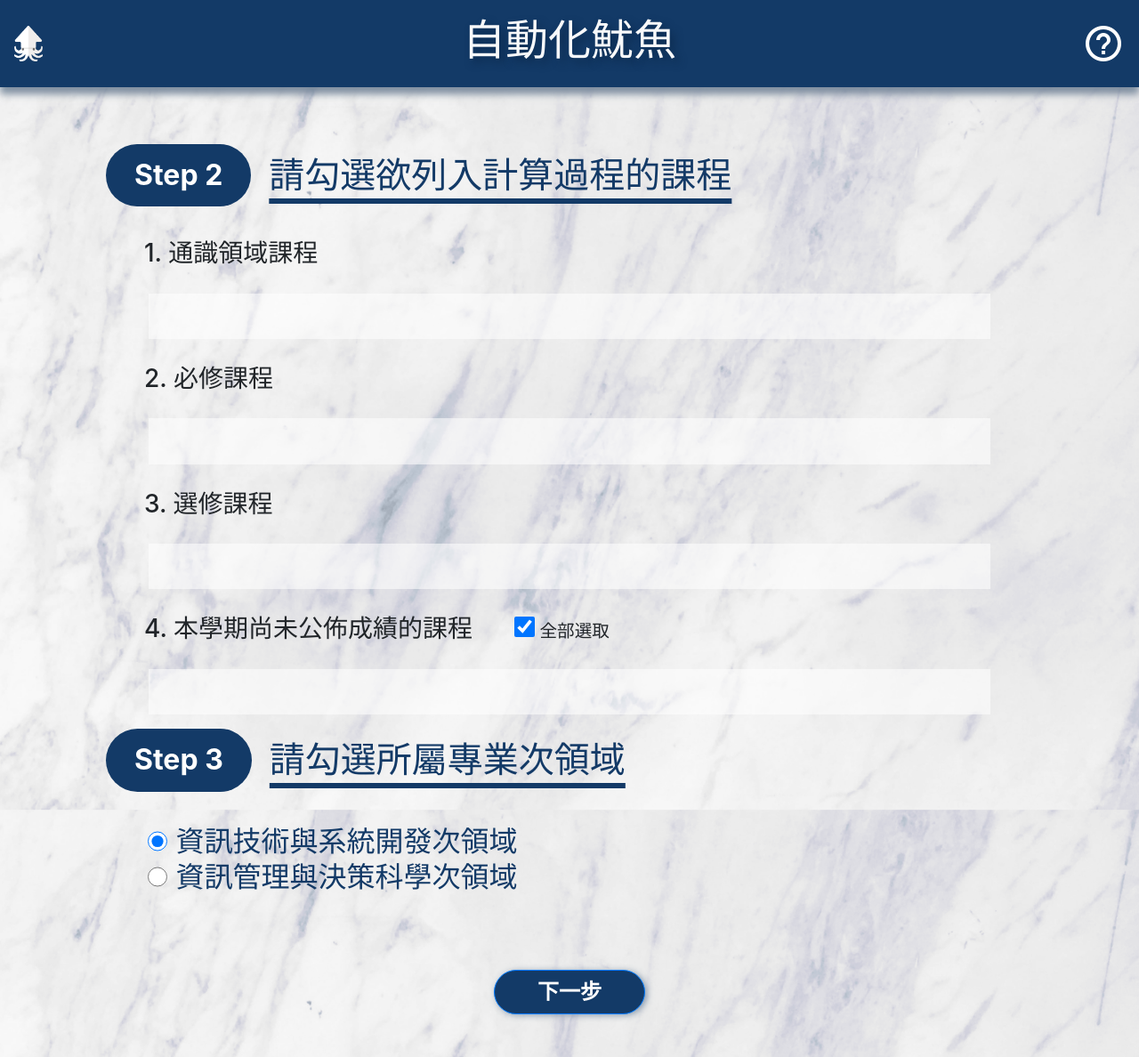
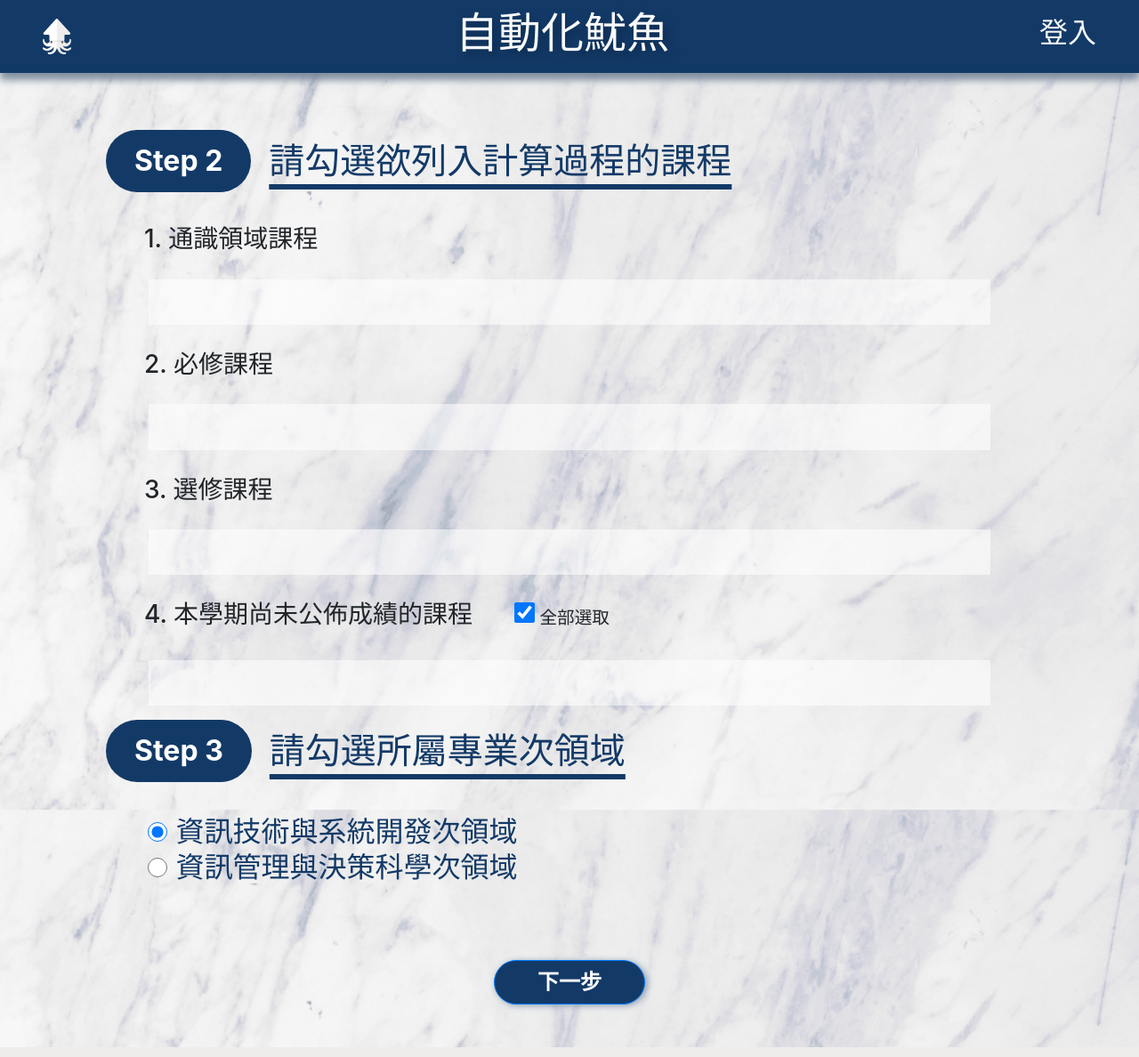
Before and after one commit to NCNU-OpenSource/automatedSquid, a Python web app: template flask/templates/check.html in a window 1280 px wide. Shown: the whole page at 89% size. Run offline with Jinja, Linux system fonts and the light colour scheme; the template is opened without the code that fills it: most values are stand-ins (such as "Sample title", 1, 10 or a date in 2020).

Commit message:
Add files via upload

```diff
--- a/flask/templates/check.html
+++ b/flask/templates/check.html
@@ -88,7 +88,7 @@
       <h3 class="category">
         4. 本學期尚未公佈成績的課程
         <span style="padding-left: 2em; font-size: 0.7em; width: 0.7em; height: 0.7em;">
-          <input id="selectAll" type="checkbox" onchange="toggle(this)"> 全部選取
+          <label><input id="selectAll" type="checkbox" onchange="toggle(this)"> 全部選取</label>
         </span>
       </h3>
 
@@ -135,8 +135,8 @@
 
       let html = "";
       for (let i=0; i<list.length; i++) {
-        let tmp = `<input type="checkbox" name="${listName}_Select" value="${i}" checked/>
-                  <label>${list[i]}</label>`
+        let tmp = `<label><input type="checkbox" name="${listName}_Select" value="${i}" checked/>
+                  ${list[i]}</label>`
         //左欄位
         if((i+begin)%2 == 0) {
           html += `<tr><td>${tmp}</td>`;
--- a/flask/templates/models/navbar.html
+++ b/flask/templates/models/navbar.html
@@ -2,7 +2,12 @@
   nav {
     background-color: rgb(19, 58, 103);
     box-shadow:0 0.5em 0.5em 0 rgba(118, 135, 154, 0.9);
-    /* height: 10vh; */
+    position: relative;
+    display: flex;
+    flex-wrap: wrap;
+    align-items: center;
+    justify-content: space-between;
+    padding: 0.5em 3em 0.5em 3em;
   }
 
   #title {
@@ -13,7 +18,7 @@
 </style>
 
 <!-- <a class="navbar-brand" href="#"></a> -->
-<nav class="navbar navbar-light text-light p-3">
+<nav class="navbar-light text-light ">
   <!-- pt-3 pb-3 pl-4 pr-4 -->
   <!-- <img src="/static/picture/logo.png" alt="logo" id="logo"> -->
   <a class="navbar-brand" href="/">
@@ -22,7 +27,8 @@
   <div class="m-auto">
     <h1 id="title">自動化魷魚</h1>
   </div>
-  <div class="list-inline">
-    <img src="/static/picture/question.png" id="question" alt="question">
-  </div>
+  <a class="text-light" href="/login">
+    <!-- <img src="/static/picture/question.png" id="question" alt="question"> -->
+    <h2>登入</h2>
+  </a>
 </nav>
```
